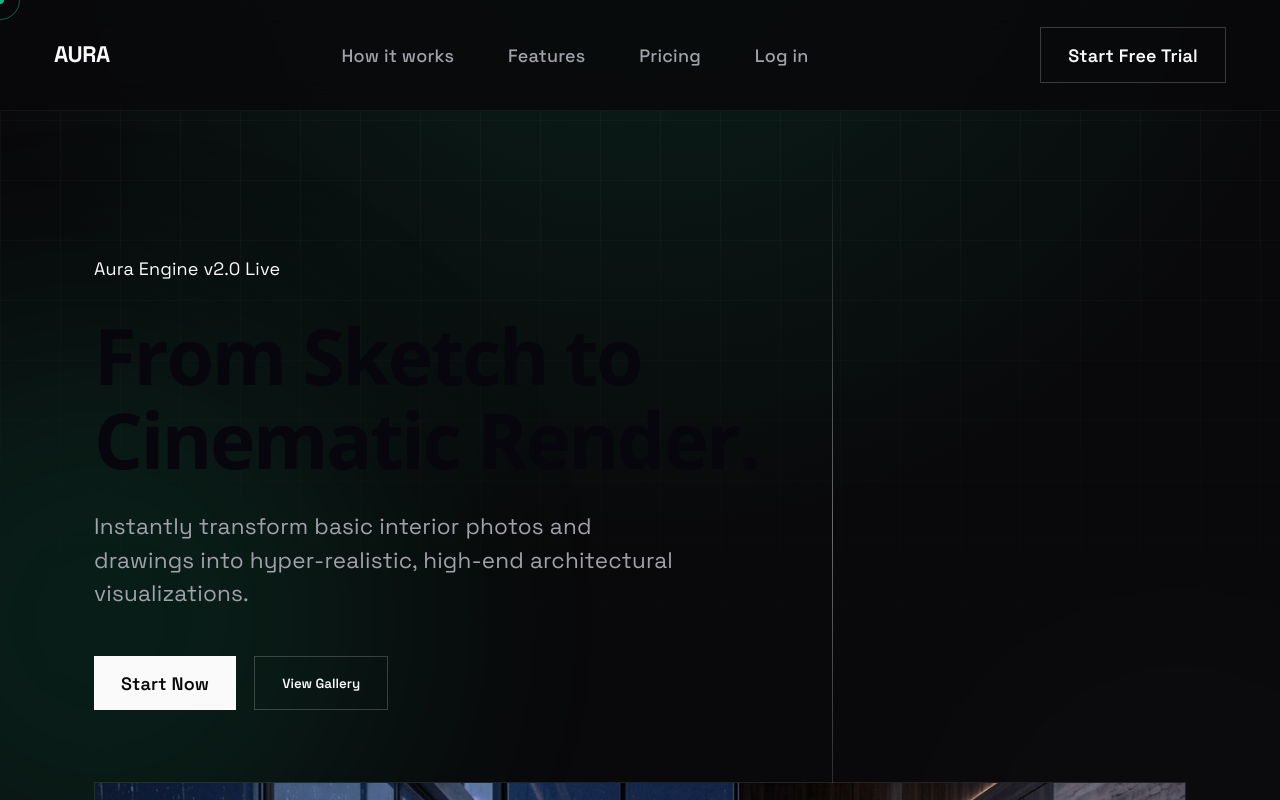
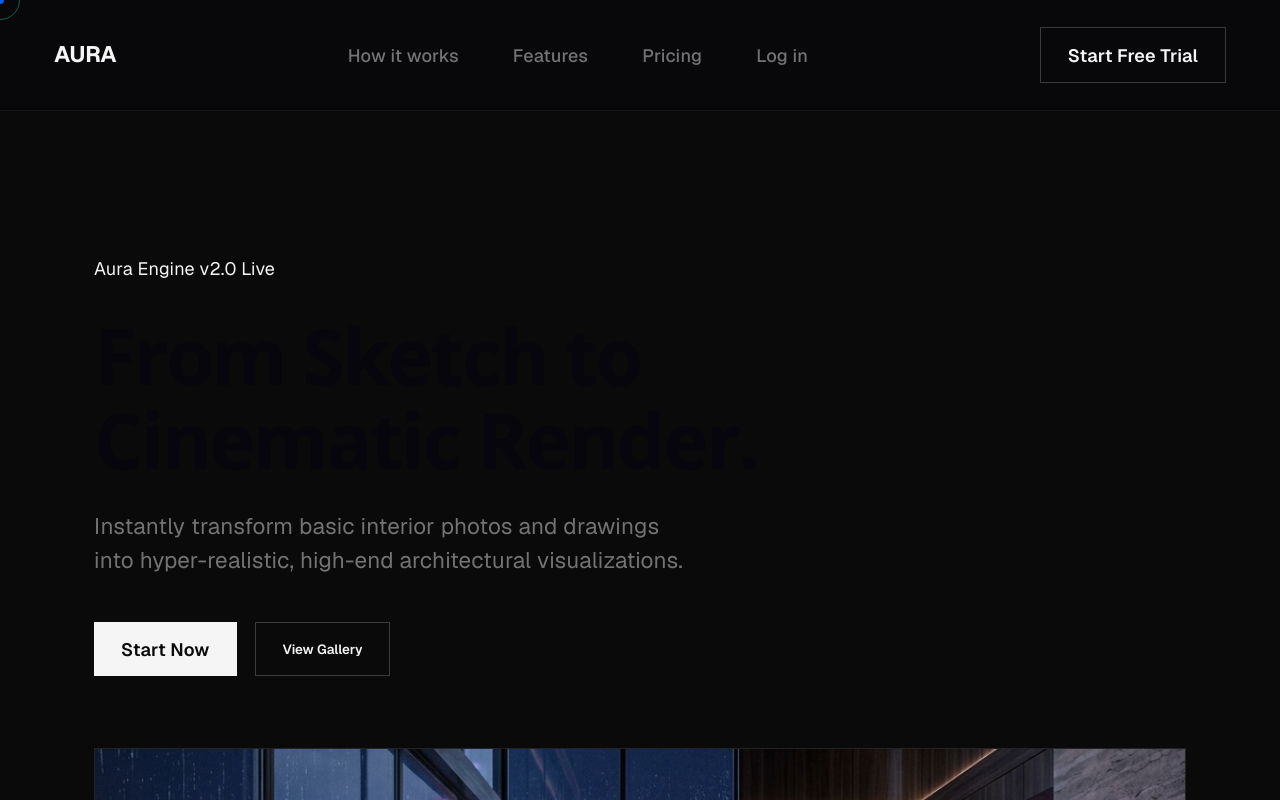
Before and after one commit to CholoDaBest/Aura, a React (Vite) app: page / in a window 1280 px wide. Shown: the top 800 px of the page. Built offline with nearby package versions, Linux system fonts and the light colour scheme.

Commit message:
Apply Cold Luxury blueprint design token system

```diff
--- a/index.html
+++ b/index.html
@@ -5,9 +5,6 @@
     <meta name="viewport" content="width=device-width, initial-scale=1.0" />
     <meta name="description" content="Aura: Cinematic architectural renders from basic sketches." />
     <title>Aura | Architectural Render AI</title>
-    <link rel="preconnect" href="https://fonts.googleapis.com">
-    <link rel="preconnect" href="https://fonts.gstatic.com" crossorigin>
-    <link href="https://fonts.googleapis.com/css2?family=Space+Grotesk:wght@300..700&display=swap" rel="stylesheet">
   </head>
   <body>
     <div id="root"></div>
--- a/package.json
+++ b/package.json
@@ -16,6 +16,7 @@
     "@studio-freight/lenis": "^1.0.42",
     "cors": "^2.8.6",
     "express": "^5.2.1",
+    "geist": "^1.7.2",
     "gsap": "^3.15.0",
     "lucide": "^1.17.0",
     "multer": "^2.1.1",
--- a/src/main.jsx
+++ b/src/main.jsx
@@ -2,8 +2,9 @@ import React from 'react';
 import ReactDOM from 'react-dom/client';
 import { BrowserRouter } from 'react-router-dom';
 import App from './App.jsx';
+import 'geist/font/sans';
+import 'geist/font/mono';
 import '../style.css'; // Make sure the path to css is correct
-
 ReactDOM.createRoot(document.getElementById('root')).render(
   <React.StrictMode>
     <BrowserRouter>
--- a/style.css
+++ b/style.css
@@ -1,11 +1,12 @@
 :root {
-  --bg-color: #09090b; /* Zinc 950 */
-  --bg-dark: #000000; /* Pure black for dashboard */
-  --text-primary: #fafafa;
-  --text-secondary: #a1a1aa;
-  --accent: #10b981; /* Emerald 500 */
+  --bg-color: #0a0a0a; /* True Off-Black */
+  --bg-dark: #000000;
+  --text-primary: #f5f5f5; /* Chrome / Crisp White */
+  --text-secondary: #737373; /* Neutral gray */
+  --accent: #005EFC; /* Blueprint Cobalt */
   --border-radius: 0px; /* Sharp architectural aesthetic */
-  --font-main: 'Space Grotesk', sans-serif;
+  --font-main: 'Geist', sans-serif;
+  --font-mono: 'Geist Mono', monospace;
 }
 
 * {
@@ -52,33 +53,9 @@ body {
   width: 0%; height: 100%; background: var(--accent);
 }
 
-/* Atmospheric Effects */
-.ambient-glow {
-  position: absolute; top: 0; left: 50%; transform: translateX(-50%);
-  width: 100vw; height: 100vh; pointer-events: none; z-index: 0;
-  background: radial-gradient(circle at 50% -20%, rgba(16, 185, 129, 0.15) 0%, transparent 60%);
-}
-
-.grid-bg {
-  position: fixed; top: 0; left: 0; width: 100vw; height: 100vh;
-  z-index: 0; pointer-events: none;
-  background-size: 60px 60px;
-  background-image:
-    linear-gradient(to right, rgba(255, 255, 255, 0.03) 1px, transparent 1px),
-    linear-gradient(to bottom, rgba(255, 255, 255, 0.03) 1px, transparent 1px);
-  -webkit-mask-image: linear-gradient(to bottom, rgba(0,0,0,1) 0%, rgba(0,0,0,0) 100%);
-  mask-image: linear-gradient(to bottom, rgba(0,0,0,1) 0%, rgba(0,0,0,0) 100%);
-}
-
-.glow-orb {
-  position: fixed; width: 600px; height: 600px; border-radius: 50%;
-  filter: blur(120px); pointer-events: none; z-index: 0; opacity: 0.15;
-}
-.orb-left {
-  top: 40%; left: -200px; background: rgba(16, 185, 129, 0.8);
-}
-.orb-right {
-  top: 70%; right: -200px; background: rgba(255, 255, 255, 0.1);
+/* Atmospheric Effects removed for minimalism */
+.ambient-glow, .grid-bg, .grid-laser, .grid-laser-2, .glow-orb {
+  display: none !important;
 }
 
 /* Navbar */
```
Also changed, not shown: 2 other files (tests, documents, lock files or other folders).
